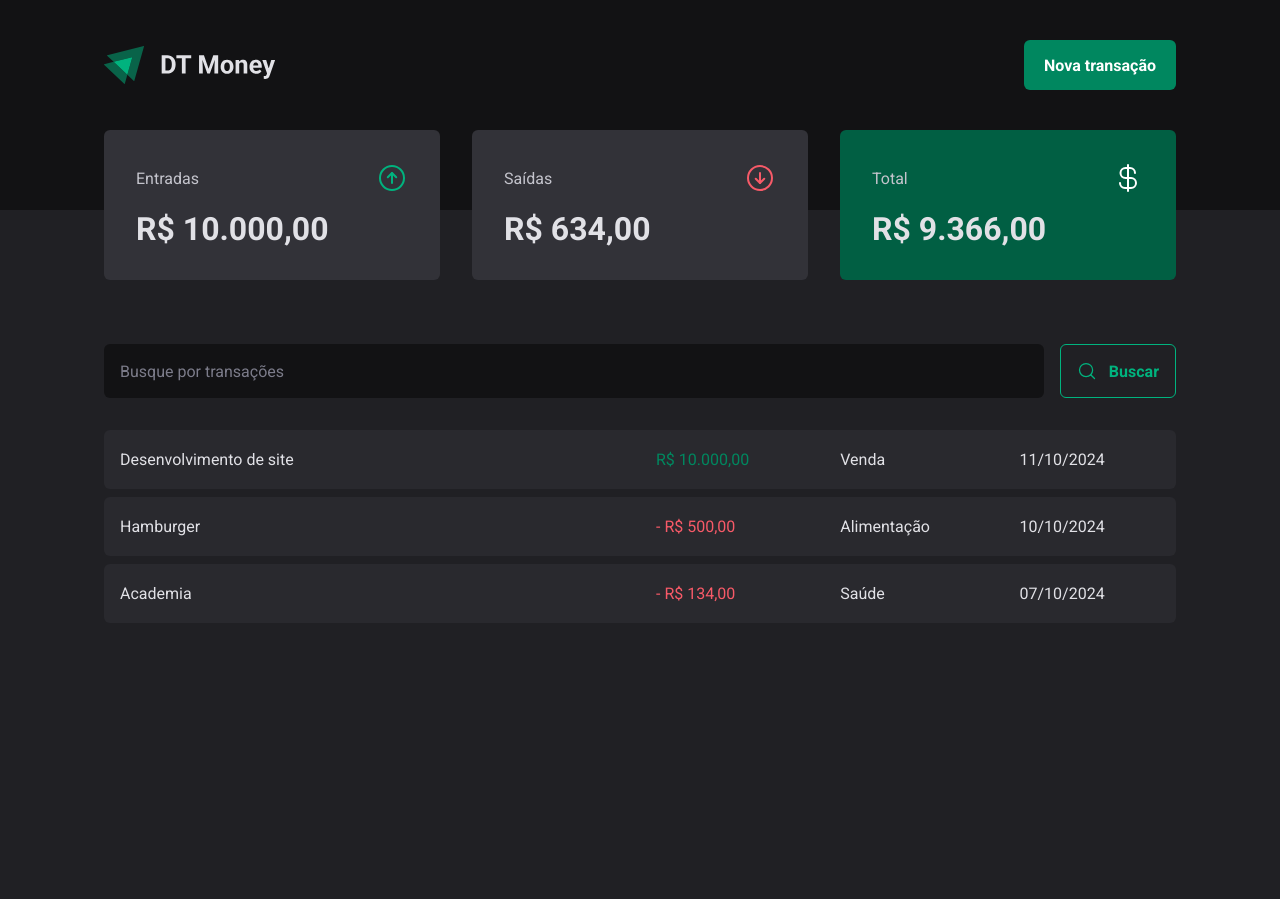
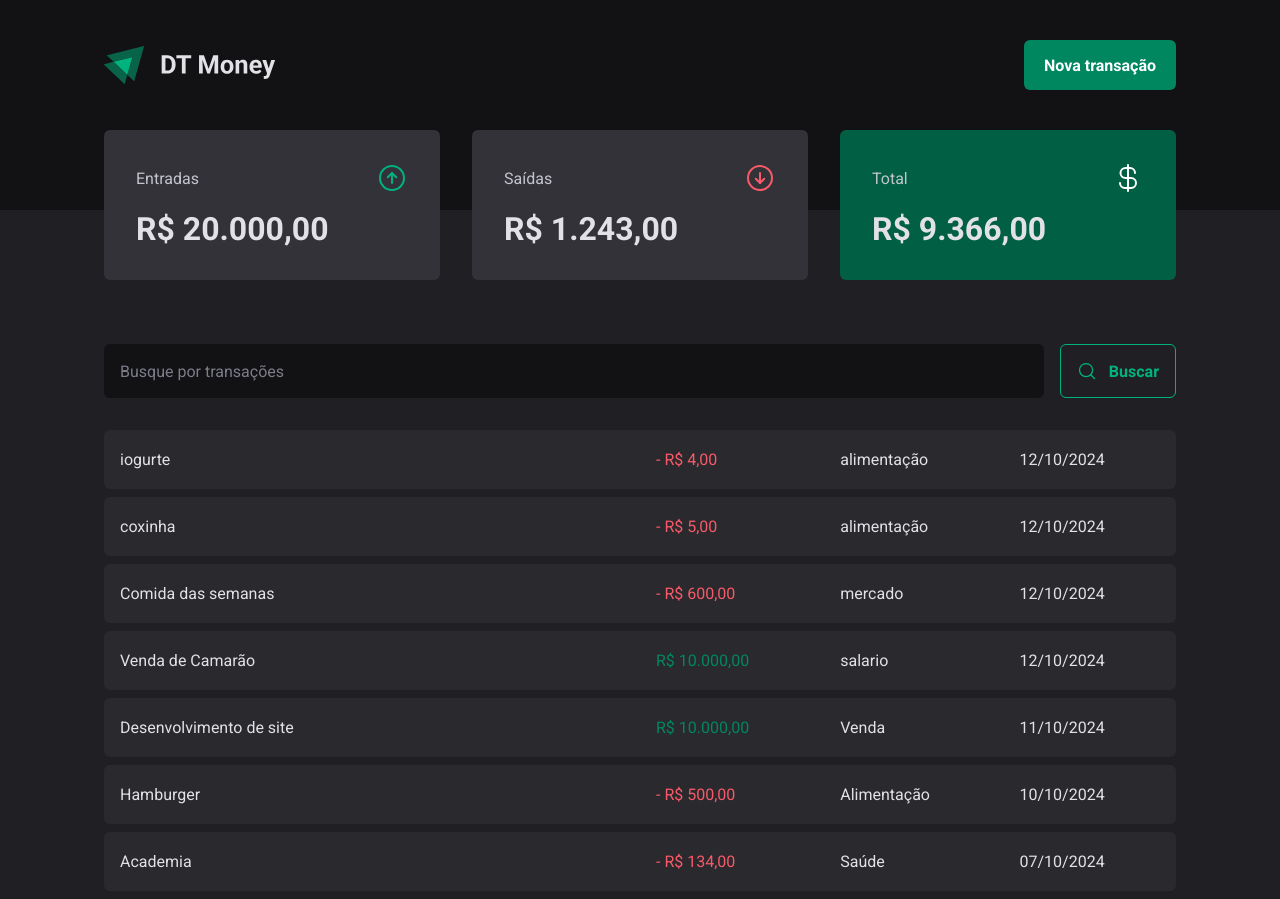
Before and after one commit to Cassiano26/dt-money, a React (Vite) app: page / in a window 1280 px wide. Before the commit the page ends 800 px from the top, so only its background shows below. Built offline with nearby package versions, Linux system fonts and the light colour scheme; data requests are answered from the project's data file.

Commit message:
Criação de post no modal.

```diff
--- a/package.json
+++ b/package.json
@@ -14,6 +14,7 @@
     "@hookform/resolvers": "^3.9.0",
     "@radix-ui/react-dialog": "^1.1.2",
     "@radix-ui/react-radio-group": "^1.2.1",
+    "axios": "^1.7.7",
     "phosphor-react": "^1.4.1",
     "react": "^18.3.1",
     "react-dom": "^18.3.1",
--- a/server.json
+++ b/server.json
@@ -23,6 +23,38 @@
       "category": "Saúde",
       "price": 134,
       "createdAt": "2024-10-07T13:52:02.219Z"
+    },
+    {
+      "description": "Venda de Camarão",
+      "category": "salario",
+      "price": 10000,
+      "type": "income",
+      "createdAt": "2024-10-12T00:15:12.403Z",
+      "id": 4
+    },
+    {
+      "description": "Comida das semanas",
+      "category": "mercado",
+      "price": 600,
+      "type": "outcome",
+      "createdAt": "2024-10-12T00:16:42.628Z",
+      "id": 5
+    },
+    {
+      "description": "coxinha",
+      "category": "alimentação",
+      "price": 5,
+      "type": "outcome",
+      "createdAt": "2024-10-12T01:03:56.256Z",
+      "id": 6
+    },
+    {
+      "description": "iogurte",
+      "category": "alimentação",
+      "price": 4,
+      "type": "outcome",
+      "createdAt": "2024-10-12T01:08:55.179Z",
+      "id": 7
     }
   ]
 }
--- a/src/components/NewTransactionModal/index.tsx
+++ b/src/components/NewTransactionModal/index.tsx
@@ -4,6 +4,8 @@
 import * as z from 'zod'
 import { Controller, useForm } from "react-hook-form";
 import { zodResolver } from "@hookform/resolvers/zod";
+import { useContext } from "react";
+import { TransactionsContext } from "../../contexts/TransactionsContexts";
 
 const newTransactionFormSchema = z.object({
   description: z.string(),
@@ -16,7 +18,9 @@
 
 export function NewTransationModal() {
 
-  const {register, handleSubmit, formState: {isSubmitting}, control} = useForm<NewTransactionFormInputs>({
+  const { createTransaction } = useContext(TransactionsContext)
+
+  const {register, handleSubmit, formState: {isSubmitting}, control, reset} = useForm<NewTransactionFormInputs>({
     resolver: zodResolver(newTransactionFormSchema),
     defaultValues: {
       type: 'income'
@@ -24,7 +28,16 @@
   })
 
   async function handleCreateNewTransaction(data: NewTransactionFormInputs) {
-    console.log(data)
+    const { category, description, price, type} = data
+
+    await createTransaction({
+      category,
+      description,
+      price,
+      type
+    })
+
+    reset()
   }
 
   return (
--- a/src/contexts/TransactionsContexts.tsx
+++ b/src/contexts/TransactionsContexts.tsx
@@ -1,4 +1,5 @@
 import { createContext, ReactNode, useEffect, useState } from "react"
+import { api } from "../lib/axios"
 
 interface Transaction {
   id: number
@@ -9,10 +10,17 @@
   createdAt: string
 }
 
+interface CreateTransactionInput {
+  description: string,
+  price: number,
+  category: string,
+  type: 'income' | 'outcome'
+}
 
 interface TransactionContextType {
   transactions: Transaction[]
   fetchTransactions: (query?: string) => Promise<void>
+  createTransaction: (data: CreateTransactionInput) => Promise<void>
 }
 
 interface TransactionsProviderProps {
@@ -26,14 +34,27 @@
   const [transactions, setTransactions] = useState<Transaction[]>([])
 
   async function fetchTransactions(query?: string) {
-    const url = new URL('http://localhost:3000/transactions')
-    if (query) {
-      url.searchParams.append('q', query)
-    }
-    console.log(url)
-    const response = await fetch(url)
-    const data = await response.json()
-    setTransactions(data)
+    const response = await api.get('/transactions', {
+      params: {
+        _sort: 'createdAt',
+        _order: 'desc',
+        q: query,
+      }
+    })
+    setTransactions(response.data)
+  }
+
+  async function createTransaction(data: CreateTransactionInput) {
+    const { category, description, price, type} = data
+    const response = await api.post('transactions', {
+      description,
+      category,
+      price,
+      type,
+      createdAt: new Date(),
+    })
+
+    setTransactions(state => [response.data, ...state])
   }
 
   useEffect(() => {
@@ -41,7 +62,7 @@
   }, [])
 
   return (
-    <TransactionsContext.Provider value={{transactions, fetchTransactions}}>
+    <TransactionsContext.Provider value={{transactions, fetchTransactions, createTransaction}}>
       {children}
     </TransactionsContext.Provider>
   )
--- /dev/null
+++ b/src/lib/axios.ts
@@ -0,0 +1,5 @@
+import axios from "axios"
+
+export const api = axios.create({
+  baseURL: 'http://localhost:3000',
+})
```
Also changed, not shown: 1 other file (tests, documents, lock files or other folders).
